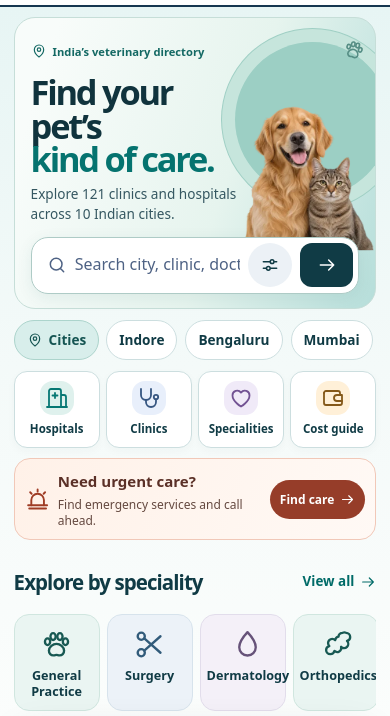
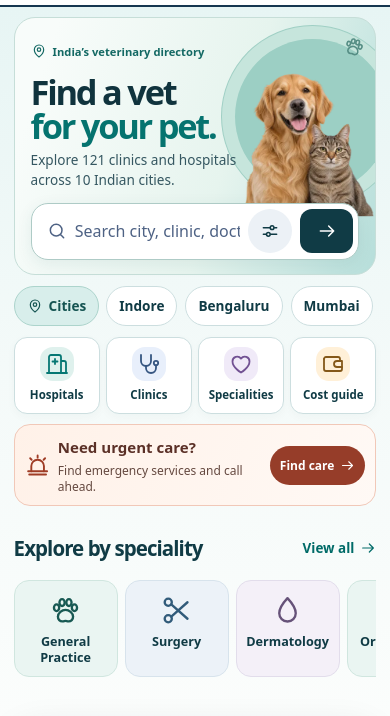
Before and after one commit to HappyRancho/Vetlas, an Astro site: page / in a window 390 px wide. Shown: the part 49-765 px from the top of the page. Built offline with nearby package versions, Linux system fonts and the light colour scheme; Astro itself is replaced by a stand-in of ours.

Commit message:
Improve phone headline wrapping and speciality label spacing

```diff
--- a/src/pages/index.astro
+++ b/src/pages/index.astro
@@ -28,7 +28,7 @@ const featured = featuredIds.flatMap(id => providers.filter(p => p.id === id));
   <section class="arrival" aria-labelledby="home-title">
     <div class="arrival-copy">
       <p class="scope-line"><Icon name="pin"/>India’s veterinary directory</p>
-      <h1 id="home-title">Find your pet’s<br/><em>kind of care.</em></h1>
+      <h1 id="home-title">Find a vet<br/><em>for your pet.</em></h1>
       <p class="arrival-desc">Explore {providers.length} clinics and hospitals across {cities.length} Indian cities.</p>
     </div>
     <div class="arrival-art" aria-hidden="true"><span class="orbit"></span><Icon name="paw" class="art-paw"/><img src="/pet-hero-small.webp" srcset="/pet-hero-small.webp 350w, /pet-hero-medium.webp 620w" sizes="(max-width:650px) 40vw, 330px" alt="" width="350" height="389" fetchpriority="high"/></div>
--- a/src/styles/home.css
+++ b/src/styles/home.css
@@ -108,7 +108,7 @@
  .urgent-care strong { font-size: .94rem; }
  .urgent-care p { font-size: .75rem; line-height: 1.35; }
  .urgent-care a { font-size: .75rem; padding: 10px; }
- .speciality-rail { grid-auto-columns: minmax(86px,1fr); gap: 7px; }
+ .speciality-rail { grid-auto-columns: minmax(104px,1fr); gap: 7px; }
  .speciality-rail strong { font-size: .79rem; }
  .practice-rail { display: grid; grid-auto-flow: column; grid-template-columns: none; grid-auto-columns: min(89%,400px); overflow-x: auto; gap: 9px; padding: 3px 3px 7px; scroll-snap-type: x mandatory; scrollbar-width: thin; }
  .practice { scroll-snap-align: start; display: grid; grid-template-columns: 32% minmax(0,1fr); grid-template-rows: 1fr auto; padding: 8px; }
```
